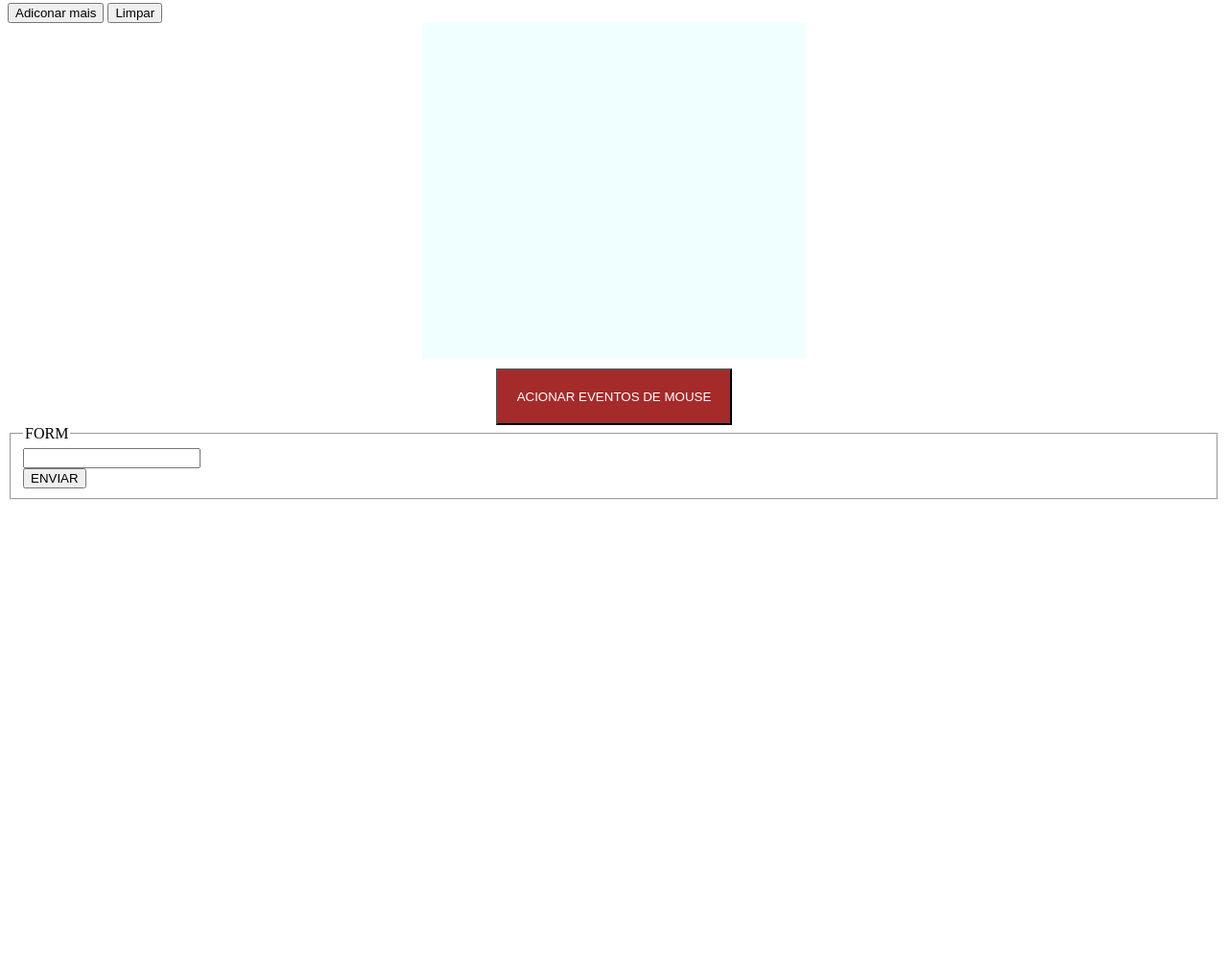
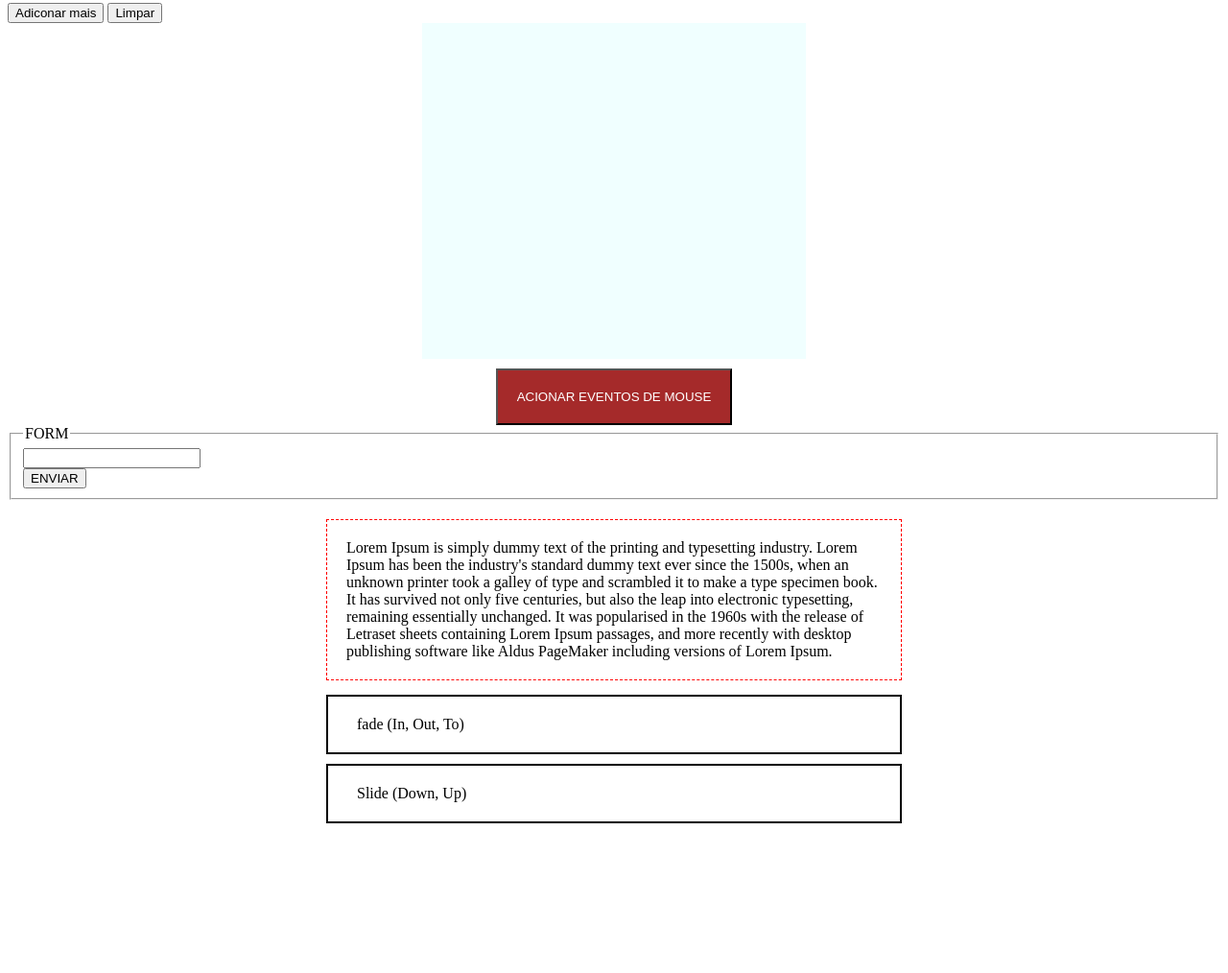
Before and after one commit to lucasdksan/EstudosJquery, a plain HTML site: page src/index.html in a window 1280 px wide. Shown: the part 914-1928 px from the top of the page at 96% size. Before the commit the page ends 1443 px from the top, so only its background shows below. Drawn offline with nearby package versions, Linux system fonts and the light colour scheme.

Commit message:
Next aula is 21

```diff
--- a/src/index.html
+++ b/src/index.html
@@ -26,6 +26,36 @@
             background-color: brown;
             color: white;
             padding: 20px;
+        }
+
+        .container19 {
+            width: 100%;
+            margin: 0px auto;
+            height: 450px;
+            max-width: 600px;
+            padding: 20px 0px;
+        }
+
+        .container19 p {
+            margin: 0px;
+            border: 1px dashed red;
+            padding: 20px;
+        }
+
+        .container19 .containerBtns {
+            margin-top: 10px;
+            display: flex;
+            flex-direction: column;
+        }
+
+        .container19 span {
+            padding: 20px 30px;
+            border: 2px solid black;
+            margin: 5px 0px;
+        }
+
+        .container19 span:hover {
+            cursor: pointer;
         }
     </style>
 </head>
@@ -202,6 +232,17 @@ Uma esposa tão incrível como você não vem desta terra; eles vêm direto do c
         </fieldset>
     </form>
 
+    <div class="container19">
+        <p class="text">
+            Lorem Ipsum is simply dummy text of the printing and typesetting industry. Lorem Ipsum has been the industry's standard dummy text ever since the 1500s, when an unknown printer took a galley of type and scrambled it to make a type specimen book. It has survived not only five centuries, but also the leap into electronic typesetting, remaining essentially unchanged. It was popularised in the 1960s with the release of Letraset sheets containing Lorem Ipsum passages, and more recently with desktop publishing software like Aldus PageMaker including versions of Lorem Ipsum.
+        </p>
+
+        <div class="containerBtns">
+            <span class="btn-on">fade (In, Out, To)</span>
+            <span class="btn-slide">Slide (Down, Up)</span>
+        </div>
+    </div>
+
 </body>
 <script type="text/javascript" src="https://code.jquery.com/jquery-3.6.0.min.js"></script>
 <script type="text/javascript" src="./index.js"></script>
--- a/src/index.js
+++ b/src/index.js
@@ -123,4 +123,12 @@ $(document).ready(function () {
         e.preventDefault();
         console.log(e)
     });
+
+    $(".container19 .btn-on").on("click", function(){
+        $(".container19 .text").fadeToggle(2000);
+    });
+
+    $(".container19 .btn-slide").on("click", function(){
+        $(".container19 .text").slideToggle(2000);
+    });
 });
```
